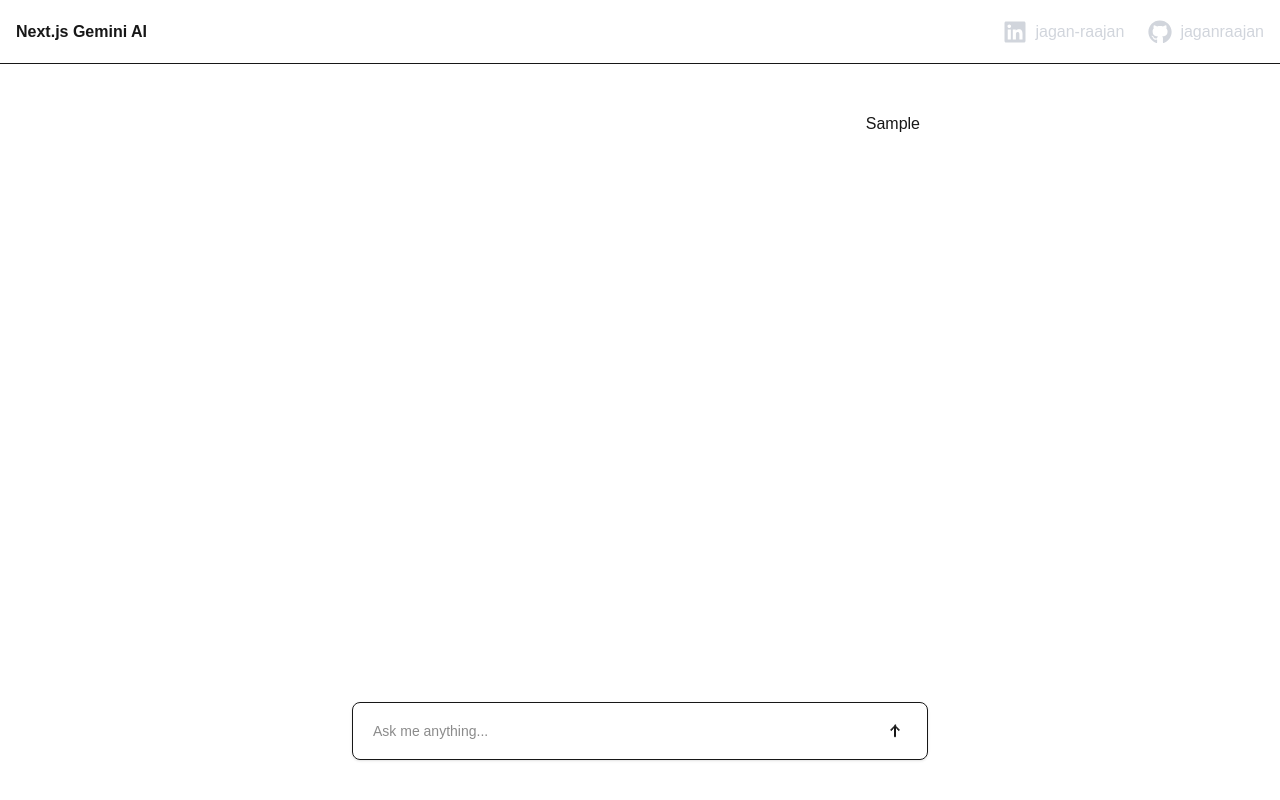
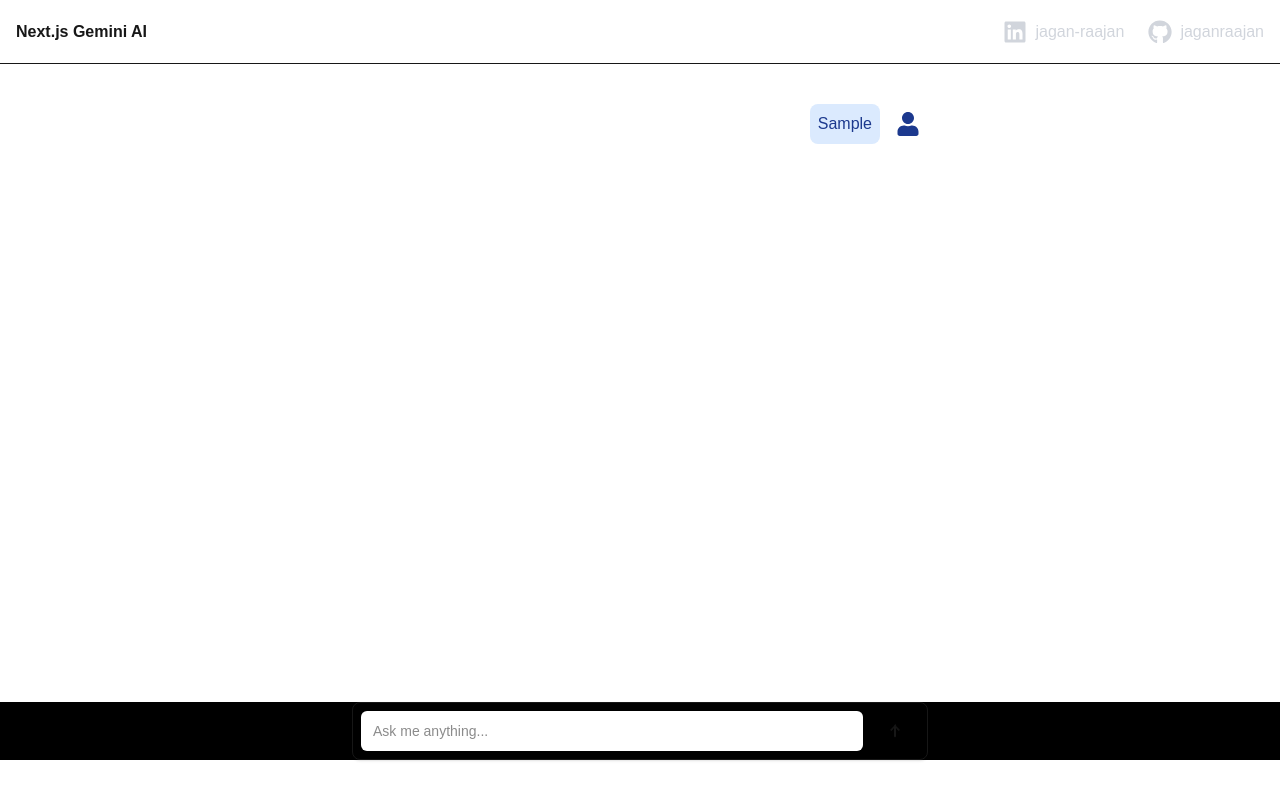
Before and after one commit to jaganraajan/ai-lite-nextjs, a Next.js app: page / in a window 1280 px wide. Both pictures are taken after typing "Sample" into the empty fields and a click on the button 895 px from the left and 731 px from the top of the page. Built offline with nearby package versions, Linux system fonts and the light colour scheme; no server answers.

Commit message:
update UI for user and ai messages

```diff
--- a/src/components/chat.tsx
+++ b/src/components/chat.tsx
@@ -10,7 +10,7 @@ import AboutCard from './cards/aboutcard';
 import { continueTextConversation } from '@/app/actions';
 import { CoreMessage } from 'ai';
 import ReactMarkdown from 'react-markdown';
-
+import { FaUser, FaRobot } from 'react-icons/fa';
 
 export default function Chat() {
     const [input, setInput] = useState<string>('');
@@ -67,15 +67,33 @@ export default function Chat() {
             : (
                 <div className="max-w-xl mx-auto mt-10 mb-24">
                 {messages.map((message, index) => (
-                    <div key={index} className="whitespace-pre-wrap flex mb-5">
-                    <div className={`${message.role === 'user' ? 'ml-auto' : 'bg-transparent'} p-2 rounded-lg`}>
-                        <ReactMarkdown>{message.content as string}</ReactMarkdown>
-                    </div>
+                    <div key={index} className={`flex items-start mb-4 ${message.role === 'user' ? 'justify-end' : ''}`}>
+                        {/* Display user or AI icon */}
+                        {message.role === 'assistant' && (
+                            <div className="mr-2 p-2">
+                                <FaRobot className="text-white" size={24} />
+                            </div>
+                        )}
+                        {/* Display the message content */}
+                        <div
+                            className={`p-2 rounded-lg max-w-m ${
+                                message.role === 'user'
+                                    ? 'bg-blue-100 text-blue-900 ml-auto'
+                                    : 'bg-gray-200 text-gray-900'
+                            }`}
+                        >
+                            <ReactMarkdown>{message.content as string}</ReactMarkdown>
+                        </div>
+                        {message.role === 'user' && (
+                            <div className="ml-2 p-2">
+                                <FaUser className="text-blue-900" size={24} />
+                            </div>
+                        )}
                     </div>
                 ))}
                 </div>
             )}
-            <div className="fixed inset-x-0 bottom-10 w-full ">
+            <div className="fixed inset-x-0 bottom-10 w-full bg-black">
                 <div className="w-full max-w-xl mx-auto">
                 <Card className="p-2">
                     <form onSubmit={handleSubmit}>
```
